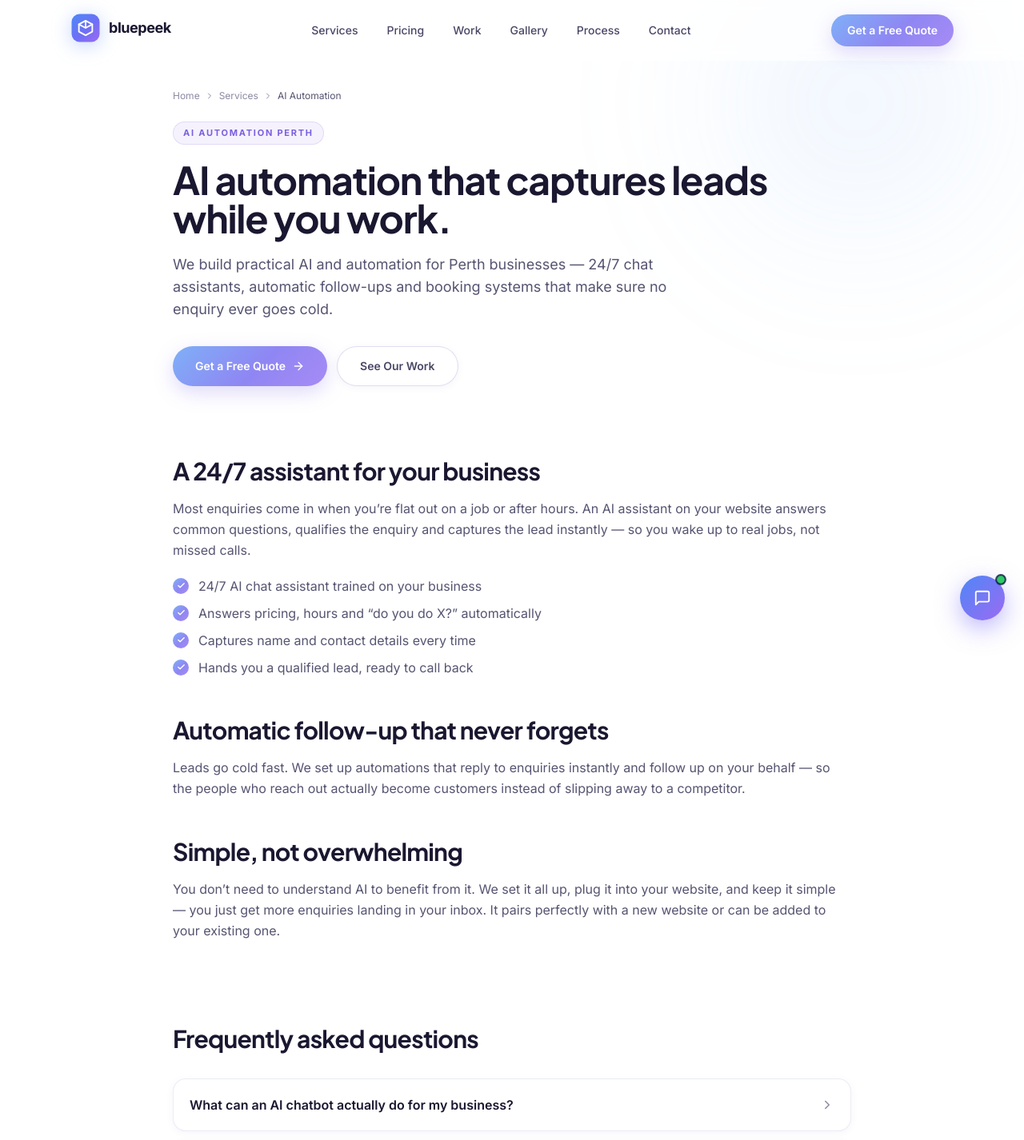
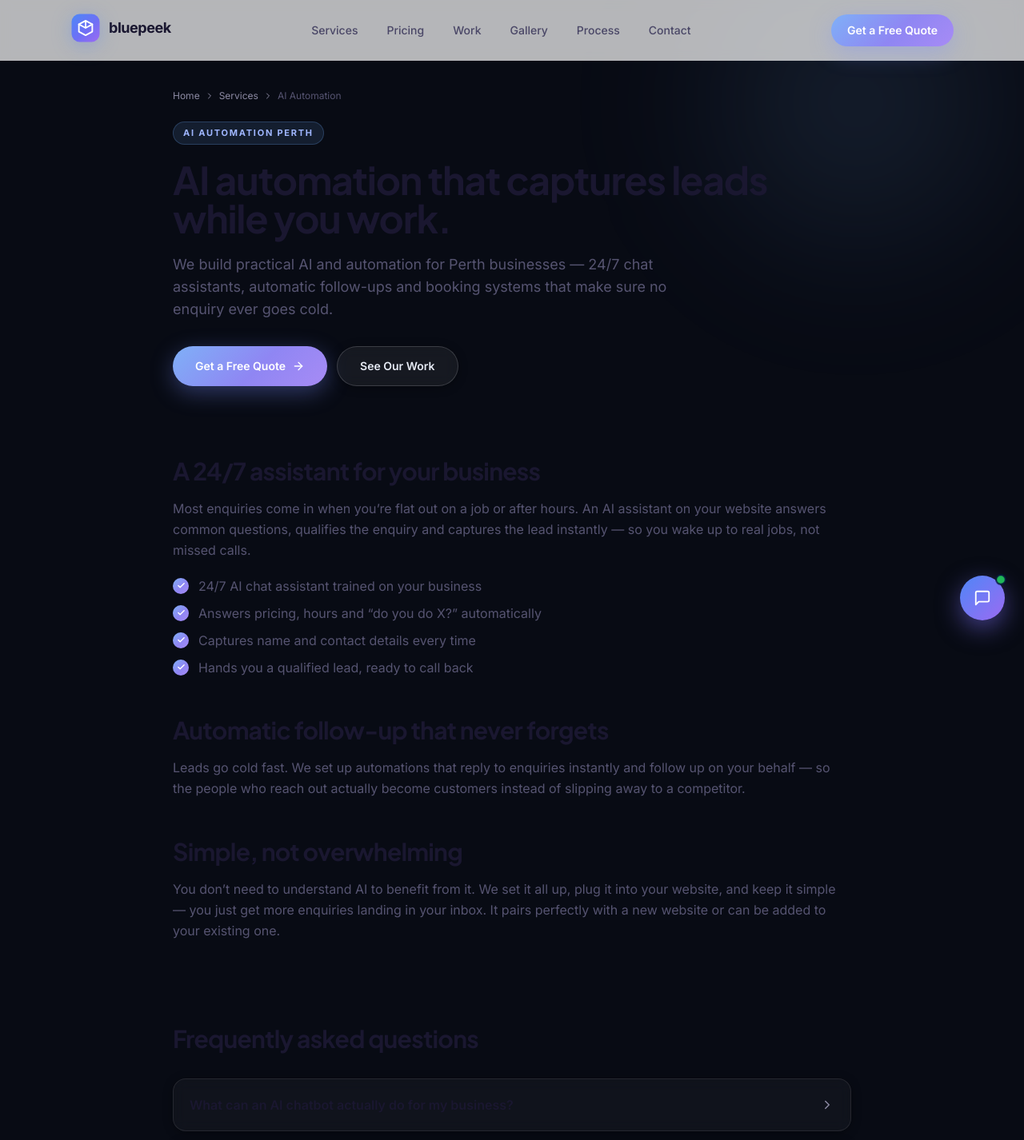
Before and after one commit to zachcolvillez-stack/bluepeek-website, a Next.js app: page /ai-automation-perth in a window 1280 px wide. Shown: the top 1426 px of the page at 80% size. Built offline with nearby package versions, Linux system fonts and the light colour scheme.

Commit message:
auto-save: globals.css

```diff
--- a/app/globals.css
+++ b/app/globals.css
@@ -7,8 +7,8 @@
 html { scroll-behavior: smooth; }
 
 body {
-  background: #ffffff;
-  color: #565471;
+  background: #080b14;
+  color: #aab3c9;
   font-family: var(--font-body), -apple-system, BlinkMacSystemFont, 'Inter', 'Segoe UI', Roboto, sans-serif;
   -webkit-font-smoothing: antialiased;
   font-feature-settings: 'ss01', 'cv01';
@@ -20,72 +20,77 @@ h1, h2, h3, h4, h5, h6, .font-heading {
 }
 
 /* ═══════════════════════════════════════════════════════════════
-   BLUEPEEK DESIGN SYSTEM — Light, minimal, soft pastel purple/blue
-   Mostly white · gentle gradients fading into white · premium calm
+   BLUEPEEK DESIGN SYSTEM — Dark, premium, night-skyline
+   Deep navy-black base · glass panels · blue/purple city-light accents
    ═══════════════════════════════════════════════════════════════ */
 :root {
-  --bg:          #ffffff;   /* main background */
-  --bg-2:        #faf9ff;   /* faint lavender off-white */
-  --bg-3:        #f4f3fb;   /* very light grey-lavender panels */
-  --line:        rgba(99,91,168,0.12);   /* pastel hairline borders */
-  --line-2:      rgba(99,91,168,0.20);
+  --bg:          #080b14;   /* main background — deep blue-black */
+  --bg-2:        #0b1020;   /* slightly lifted panel base */
+  --bg-3:        #0e1424;   /* raised panels */
+  --line:        rgba(255,255,255,0.09);    /* hairline borders on dark */
+  --line-2:      rgba(255,255,255,0.16);
 
   --brand-a:     #6fa8f5;   /* soft blue */
   --brand-b:     #9b87f5;   /* pastel purple */
-  --brand-ink:   #7c5fe0;   /* accent text that stays legible on white */
+  --brand-ink:   #9fb6ff;   /* accent text legible on dark */
 
-  --ink:         #1a1730;   /* headings — deep indigo charcoal */
-  --text-body:   #565471;   /* body copy — soft slate */
-  --muted:       #8c8aa3;   /* muted labels */
+  --ink:         #f4f7fd;   /* headings — near white */
+  --text-body:   #aab3c9;   /* body copy — soft slate */
+  --muted:       #7e889f;   /* muted labels */
 
-  --shadow-sm:   0 2px 10px rgba(91,77,168,0.06);
-  --shadow-md:   0 10px 30px rgba(91,77,168,0.09);
-  --shadow-lg:   0 24px 60px rgba(91,77,168,0.14);
+  --shadow-sm:   0 2px 12px rgba(0,0,0,0.35);
+  --shadow-md:   0 12px 34px rgba(0,0,0,0.45);
+  --shadow-lg:   0 28px 70px rgba(0,0,0,0.55);
 }
 
-/* Brand gradient text — pastel purple → soft blue */
+/* Brand gradient text — bright blue → purple → cyan (city-light glow) */
 .gradient-text {
-  background: linear-gradient(120deg, #7c5fe0 0%, #8a7cf0 45%, #5f9bf0 100%);
+  background: linear-gradient(120deg, #7fb0f7 0%, #a78bf5 48%, #6fe0ff 100%);
   -webkit-background-clip: text;
   -webkit-text-fill-color: transparent;
   background-clip: text;
 }
 
-/* Section backgrounds — soft pastel tints that fade into white */
+/* Section backgrounds — dark tints that blend into the base */
 .section-soft {
-  background: linear-gradient(180deg, #ffffff 0%, #faf9ff 100%);
+  background: linear-gradient(180deg, #080b14 0%, #0b1020 100%);
 }
 .section-tint {
   background:
-    radial-gradient(ellipse 80% 60% at 50% 0%, rgba(155,135,245,0.10) 0%, transparent 60%),
-    linear-gradient(180deg, #faf9ff 0%, #ffffff 100%);
+    radial-gradient(ellipse 80% 60% at 50% 0%, rgba(111,168,245,0.10) 0%, transparent 60%),
+    linear-gradient(180deg, #0b1020 0%, #080b14 100%);
 }
 
-/* ── Cards — clean white, thin pastel border, soft shadow ───── */
+/* ── Cards — dark glass, thin light border, soft depth ──────────── */
 .card {
-  background: #ffffff;
+  background: rgba(255,255,255,0.035);
   border: 1px solid var(--line);
   border-radius: 22px;
   box-shadow: var(--shadow-sm);
-  transition: transform 300ms cubic-bezier(0.22,1,0.36,1), box-shadow 300ms, border-color 300ms;
+  -webkit-backdrop-filter: blur(8px);
+  backdrop-filter: blur(8px);
+  transition: transform 300ms cubic-bezier(0.22,1,0.36,1), box-shadow 300ms, border-color 300ms, background 300ms;
 }
 .card:hover {
   transform: translateY(-4px);
+  background: rgba(255,255,255,0.06);
   border-color: var(--line-2);
   box-shadow: var(--shadow-lg);
 }
 
-/* White accent card — for forms / mockups */
+/* Accent glass card — for forms / featured panels */
 .card-light {
-  background: #ffffff;
+  background: rgba(255,255,255,0.05);
   border: 1px solid var(--line);
   border-radius: 22px;
   box-shadow: var(--shadow-lg);
+  -webkit-backdrop-filter: blur(14px);
+  backdrop-filter: blur(14px);
 }
 
-/* Glass — soft frosted white */
+/* Glass — frosted dark */
 .glass {
-  background: rgba(255,255,255,0.72);
+  background: rgba(12,17,30,0.62);
   backdrop-filter: blur(16px);
   -webkit-backdrop-filter: blur(16px);
   border: 1px solid var(--line);
@@ -93,42 +98,44 @@ h1, h2, h3, h4, h5, h6, .font-heading {
 }
 
 /* ── Buttons ────────────────────────────────────────────────── */
-/* Primary = soft pastel blue→purple gradient */
+/* Primary = bright blue→purple gradient (glows on dark) */
 .btn-primary {
   background: linear-gradient(135deg, #7fb0f7 0%, #8f86f3 55%, #a78bf5 100%);
   color: #ffffff;
   font-weight: 600;
-  box-shadow: 0 8px 24px rgba(140,120,235,0.28);
+  box-shadow: 0 8px 28px rgba(120,140,255,0.35);
   transition: transform 180ms, box-shadow 180ms, filter 180ms;
 }
 .btn-primary:hover {
   transform: translateY(-2px);
-  box-shadow: 0 14px 36px rgba(140,120,235,0.40);
-  filter: brightness(1.03) saturate(1.05);
+  box-shadow: 0 14px 40px rgba(120,140,255,0.5);
+  filter: brightness(1.06) saturate(1.05);
 }
 
-/* Secondary = white with subtle pastel border */
+/* Secondary = dark glass with light text */
 .btn-secondary {
-  background: #ffffff;
-  color: #4a4767;
+  background: rgba(255,255,255,0.06);
+  color: #e6ebf5;
   border: 1px solid var(--line-2);
   font-weight: 600;
   box-shadow: var(--shadow-sm);
+  -webkit-backdrop-filter: blur(8px);
+  backdrop-filter: blur(8px);
   transition: transform 180ms, background 180ms, border-color 180ms, box-shadow 180ms;
 }
 .btn-secondary:hover {
   transform: translateY(-2px);
-  background: #faf9ff;
-  border-color: rgba(124,95,224,0.45);
+  background: rgba(255,255,255,0.11);
+  border-color: rgba(159,182,255,0.5);
   box-shadow: var(--shadow-md);
 }
 
-/* Solid accent button (max-contrast option) */
+/* Solid light button (max-contrast CTA on dark) */
 .btn-white {
   background: #ffffff;
-  color: #4a4767;
+  color: #0b1020;
   font-weight: 700;
-  border: 1px solid var(--line-2);
+  border: 1px solid rgba(255,255,255,0.7);
   box-shadow: var(--shadow-md);
   transition: transform 180ms, box-shadow 180ms;
 }
@@ -136,7 +143,7 @@ h1, h2, h3, h4, h5, h6, .font-heading {
 
 .divider {
   height: 1px;
-  background: linear-gradient(90deg, transparent, rgba(99,91,168,0.18), transparent);
+  background: linear-gradient(90deg, transparent, rgba(255,255,255,0.14), transparent);
 }
 
 /* Eyebrow label */
@@ -148,20 +155,20 @@ h1, h2, h3, h4, h5, h6, .font-heading {
   font-weight: 700;
   letter-spacing: 0.16em;
   text-transform: uppercase;
-  color: #7c5fe0;
-  background: rgba(124,95,224,0.08);
-  border: 1px solid rgba(124,95,224,0.16);
+  color: #9fb6ff;
+  background: rgba(111,168,245,0.12);
+  border: 1px solid rgba(111,168,245,0.24);
   padding: 5px 12px;
   border-radius: 999px;
 }
 
 /* ── Scrollbar ──────────────────────────────────────────────── */
 ::-webkit-scrollbar { width: 9px; }
-::-webkit-scrollbar-track { background: #f4f3fb; }
-::-webkit-scrollbar-thumb { background: #d8d2f0; border-radius: 5px; }
-::-webkit-scrollbar-thumb:hover { background: #c3b9ea; }
+::-webkit-scrollbar-track { background: #0b1020; }
+::-webkit-scrollbar-thumb { background: #2a3450, ; background: #2a3450; border-radius: 5px; }
+::-webkit-scrollbar-thumb:hover { background: #3a4straight; background: #3a4668; }
 
-::selection { background: rgba(155,135,245,0.28); color: #1a1730; }
+::selection { background: rgba(127,176,247,0.32); color: #ffffff; }
 
 /* ── Soft glow blobs ────────────────────────────────────────── */
 .hero-glow {
```
